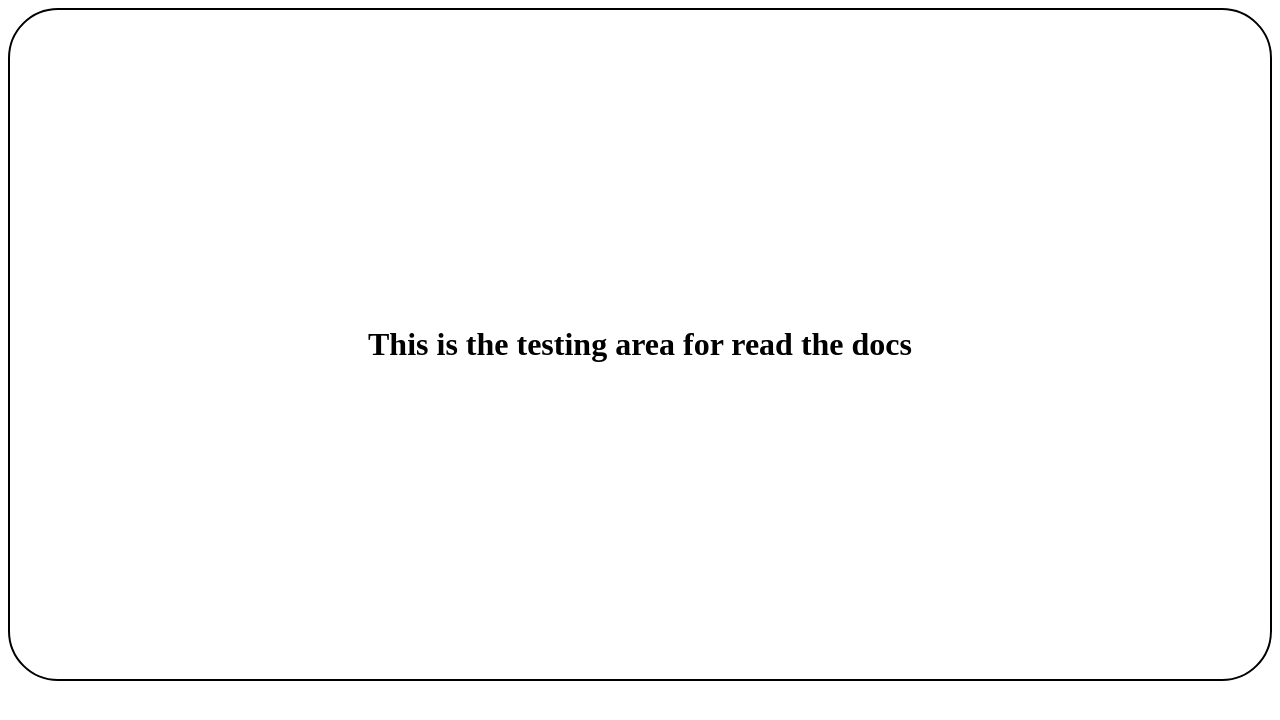
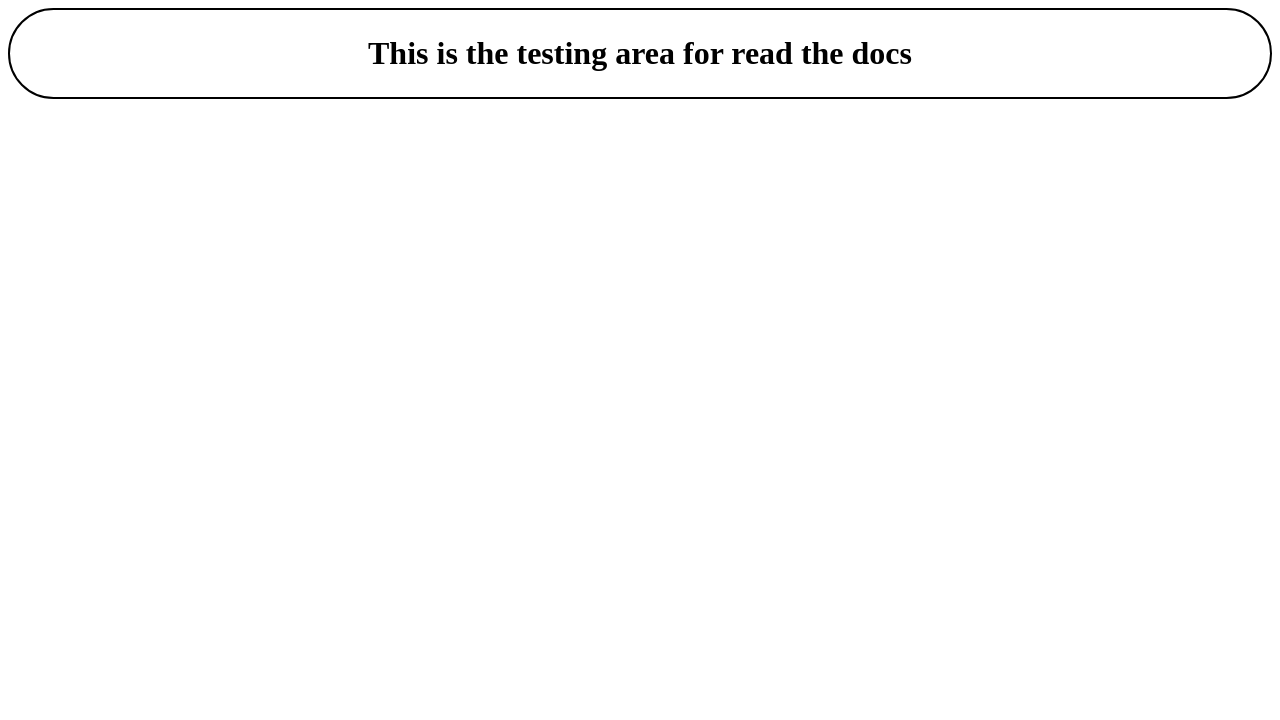
Before and after one commit to T34MV01D/rtdtest, a plain HTML site: page docs/index.html in a window 1280 px wide. Drawn offline with Linux system fonts and the light colour scheme.

Commit message:
Update index.html

```diff
--- a/docs/index.html
+++ b/docs/index.html
@@ -7,8 +7,8 @@
         display: flex;
         justify-content: center;
         text-align: center;
-        padding-top: 25%;
-        padding-bottom: 25%;
+        padding-top: 25px;
+        padding-bottom: 25px;
         border-radius: 50px;
       }
     </style>
```
